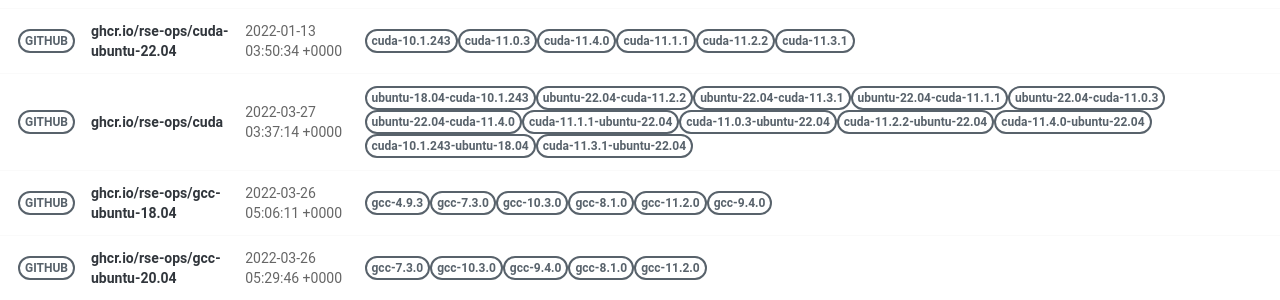
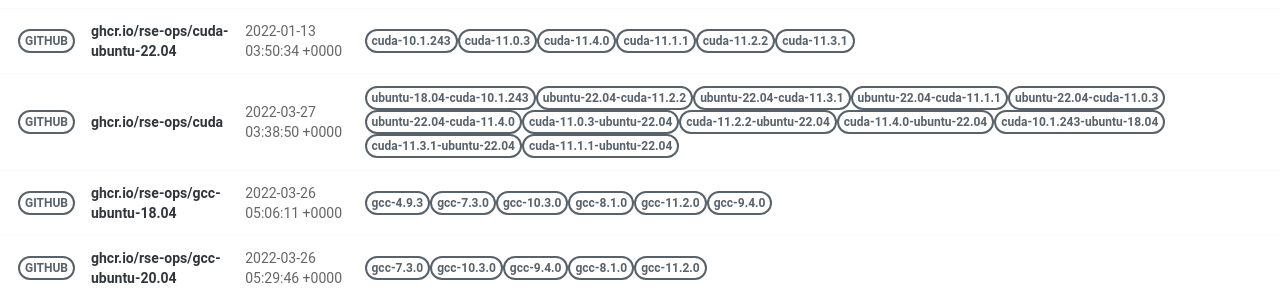
Before and after one commit to rse-ops/docker-images, a Jekyll site: the page built from pages/index.md, in a window 1280 px wide. Shown: the part 421-721 px from the top of the page. Built offline with Jekyll 4.4.1, drawn with Linux system fonts in a browser that asks for light colours; nearby versions of some CDN libraries.

Commit message:
Automated push to update library 2022-03-27

```diff
--- a/_library/ghcr.io-rse-ops-cuda.md
+++ b/_library/ghcr.io-rse-ops-cuda.md
@@ -1,7 +1,7 @@
 ---
 layout: container
 name: ghcr.io/rse-ops/cuda
-updated_at: 2022-03-27 03:37:14.154173
+updated_at: 2022-03-27 03:38:50.012598
 
 
 container_url: https://github.com/orgs/rse-ops/packages/container/package/cuda
```
Also changed, not shown: other parts of _library/ghcr.io-rse-ops-cuda.md (+3 -3 lines).
